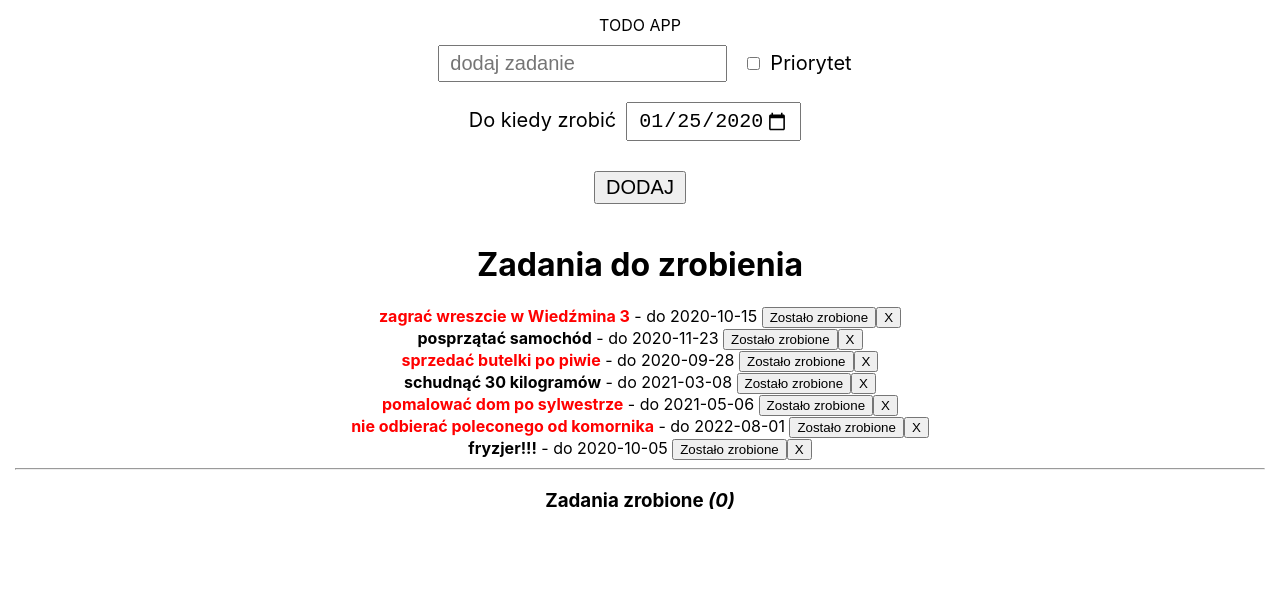
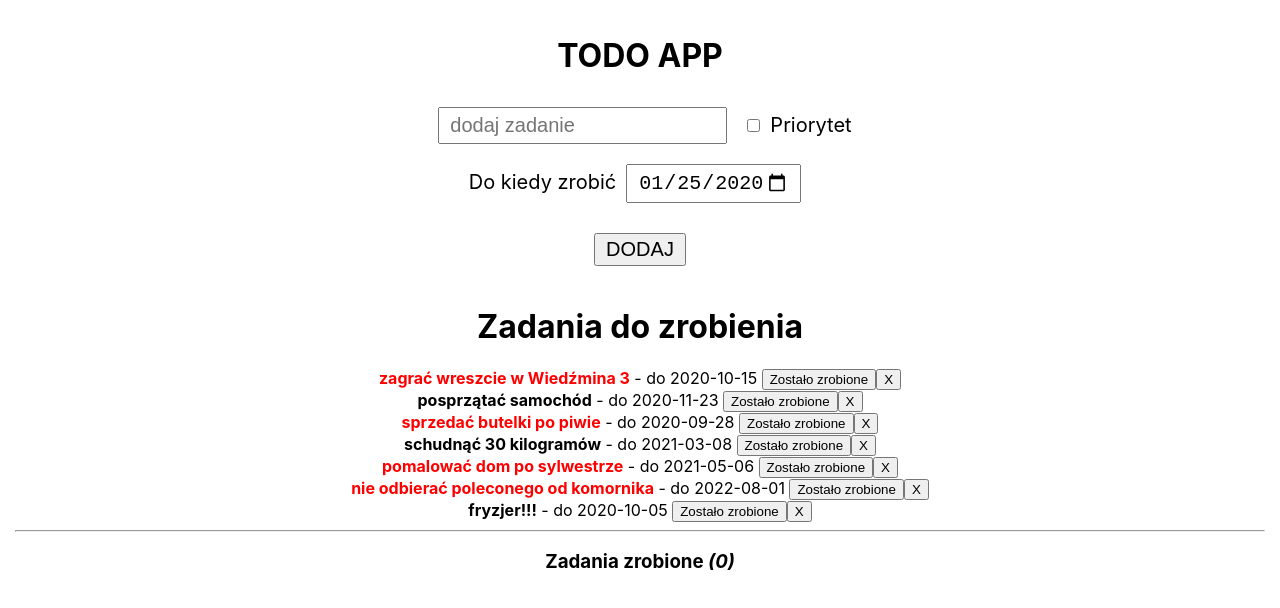
Before and after one commit to k-karczewski/todo_app, a React (Create React App) app: page / in a window 1280 px wide. Shown: the top 608 px of the page. Built offline with nearby package versions, Linux system fonts and the light colour scheme.

Commit message:
Added header tag

```diff
--- a/src/components/App.js
+++ b/src/components/App.js
@@ -105,7 +105,7 @@ class App extends Component {
   render() {
     return (
       <div className="App">
-        TODO APP
+        <h1>TODO APP</h1>
         <AddTask />
         <TaskList
           tasks={this.state.tasks}
```
